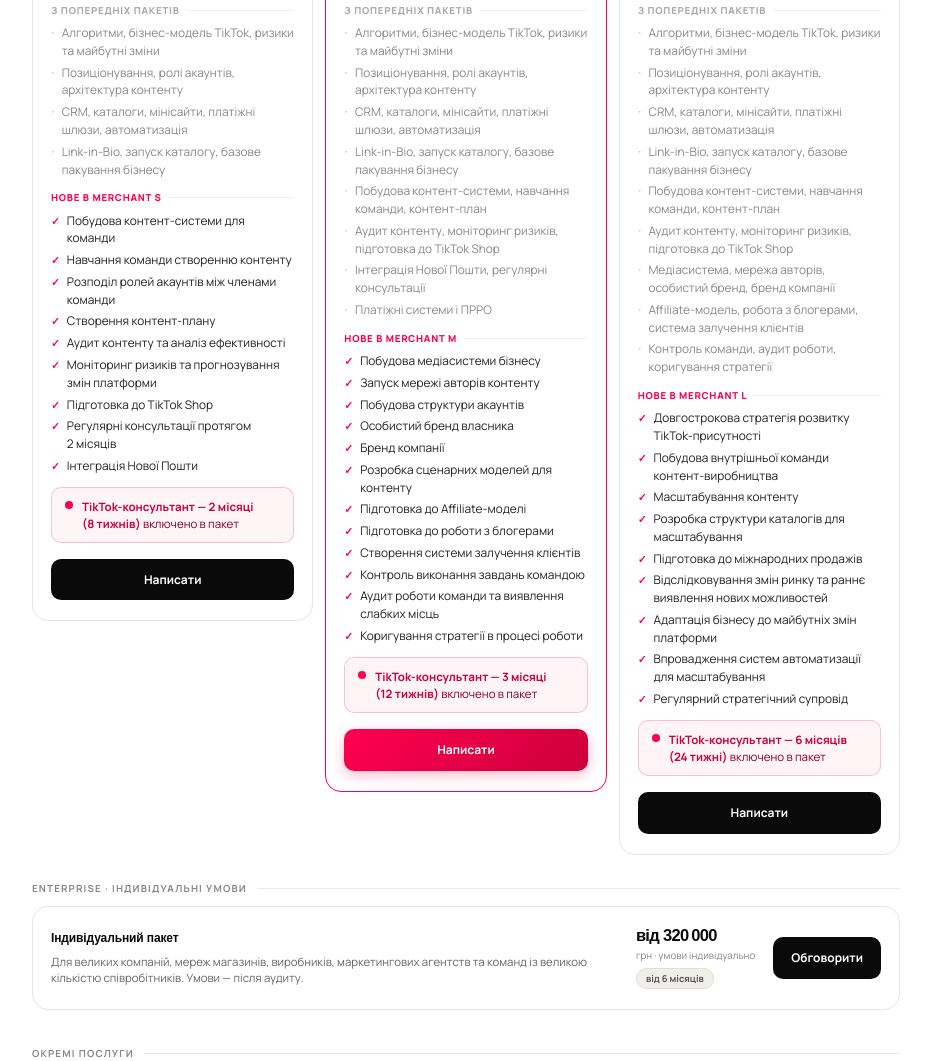
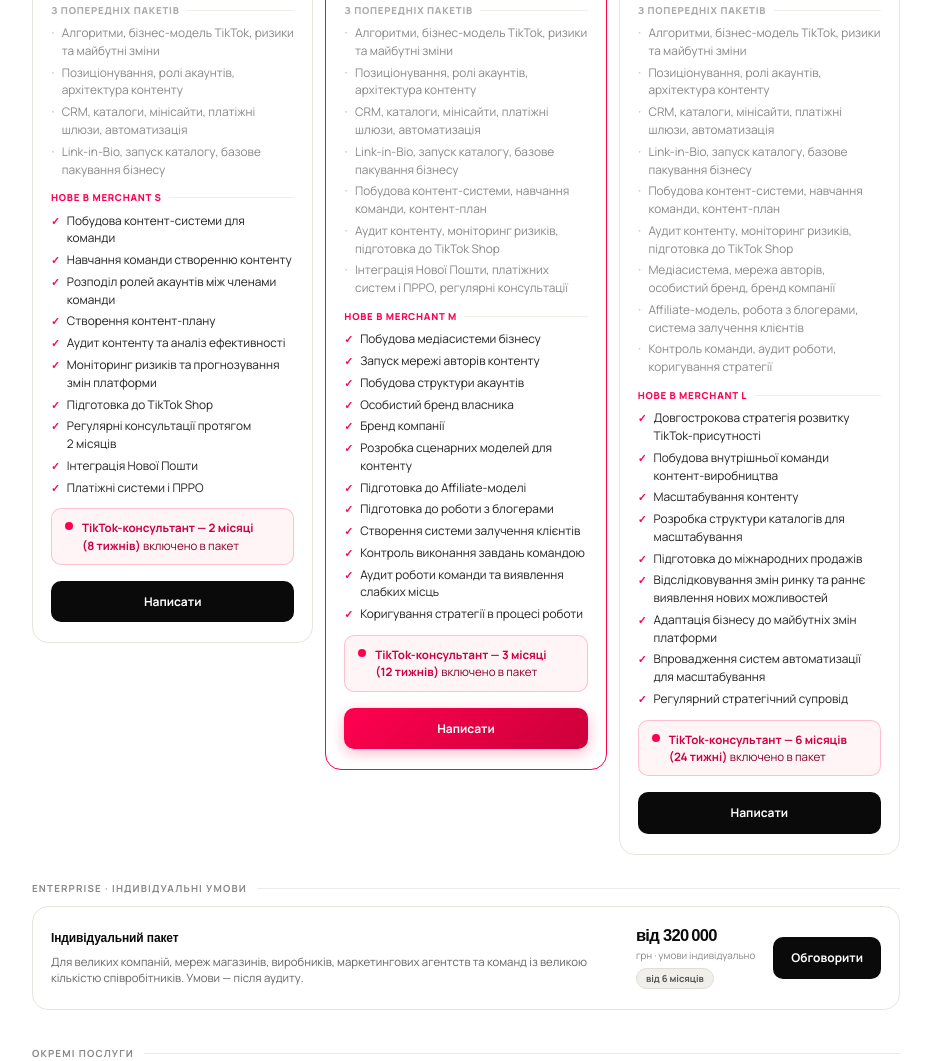
Before and after one commit to veo-optimization/veo-redirect, a plain HTML site: page pricing.html in a window 1280 px wide. Shown: the part 1818-2879 px from the top of the page, without its empty margins (174-1105 px from the left). Drawn offline with Linux system fonts and the light colour scheme; a web font is replaced by a local one.

Commit message:
Update pricing.html

```diff
--- a/pricing.html
+++ b/pricing.html
@@ -368,6 +368,7 @@ footer a{color:rgba(255,255,255,.38);text-decoration:none}
             <li>Підготовка до TikTok Shop</li>
             <li>Регулярні консультації протягом 2&nbsp;місяців</li>
             <li>Інтеграція Нової Пошти</li>
+            <li>Платіжні системи і ПРРО</li>
           </ul>
         </div>
         <div class="tc-highlight">
@@ -403,8 +404,8 @@ footer a{color:rgba(255,255,255,.38);text-decoration:none}
             <li>Link-in-Bio, запуск каталогу, базове пакування бізнесу</li>
             <li>Побудова контент-системи, навчання команди, контент-план</li>
             <li>Аудит контенту, моніторинг ризиків, підготовка до TikTok Shop</li>
-            <li>Інтеграція Нової Пошти, регулярні консультації</li>
-            <li>Платіжні системи і ПРРО</li>
+            <li>Інтеграція Нової Пошти, платіжних систем і ПРРО, регулярні консультації</li>
+
           </ul>
         </div>
         <div class="list-block">
```
